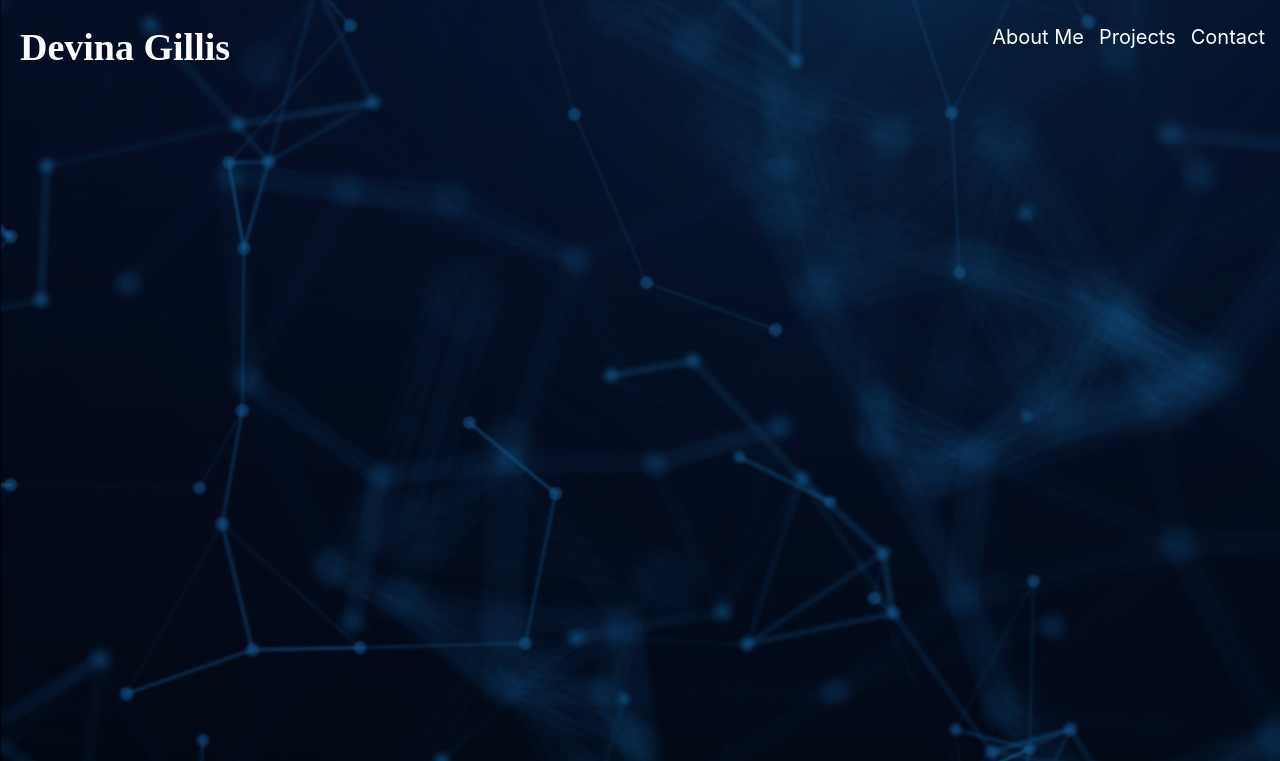
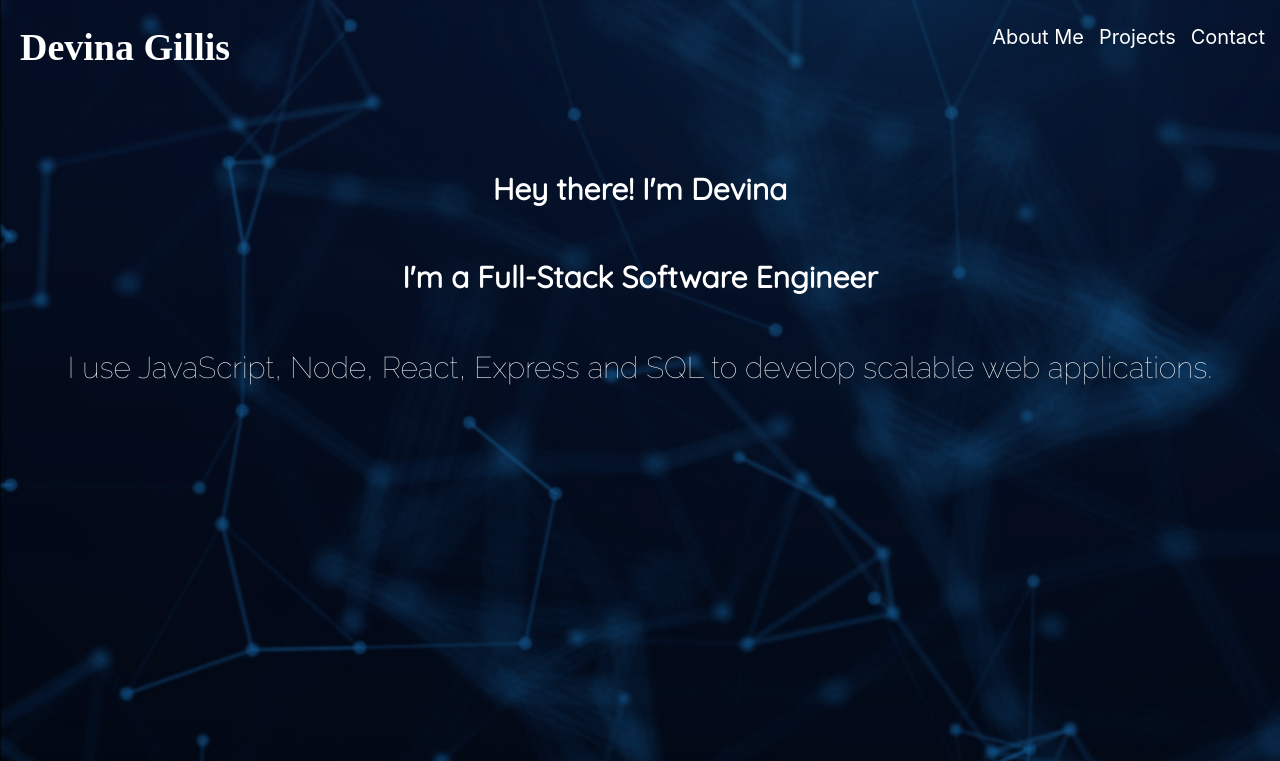
Before and after one commit to DevinaG007/my-portfolio, a React (Create React App) app: page / in a window 1280 px wide. Shown: the top 761 px of the page. Built offline with nearby package versions, Linux system fonts and the light colour scheme; a web font is replaced by a local one.

Commit message:
added transition affect to homepage

```diff
--- a/src/home/Introduction.css
+++ b/src/home/Introduction.css
@@ -24,15 +24,16 @@
     margin: 30px;
     font-size: 20px;
     align-items: center;
-    transition-duration: 2s;
-    opacity: 0;
+    animation: transitionIn 2s;
+    /* transition-duration: 2s;
+    opacity: 0; */
 }
 
-main:hover .desc {
+/* main:hover .desc {
    transition-duration: 2s;
    transform: translateY(20%);
    opacity: 10;
-}
+} */
 
 img {
     width: 90%;
@@ -47,3 +48,15 @@ p {
 h2 {
     font-family: "Quicksand";
 }
+
+@keyframes transitionIn {
+    from {
+        opacity: 0;
+        transform: translateY(30%);
+    }
+
+    to {
+        opacity: 10;
+        transform: translateY(0%);
+    }
+}
--- a/src/home/Introduction.js
+++ b/src/home/Introduction.js
@@ -1,6 +1,5 @@
 import React from "react";
 import "./Introduction.css";
-import  profile from "../images/profile-image.jpg";
 
 export default function Introduction() {
   return (
```
